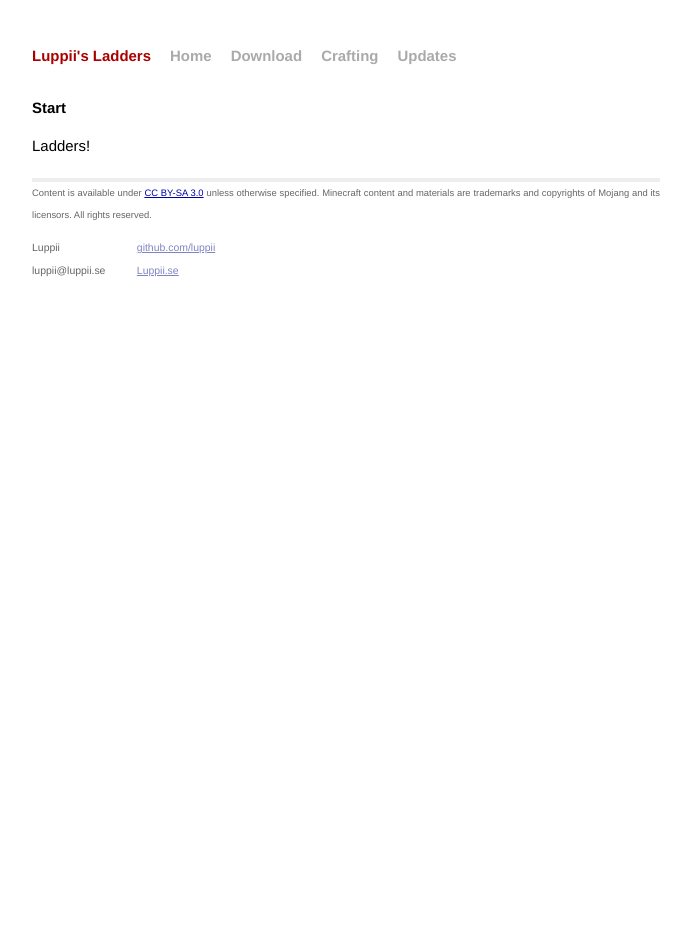
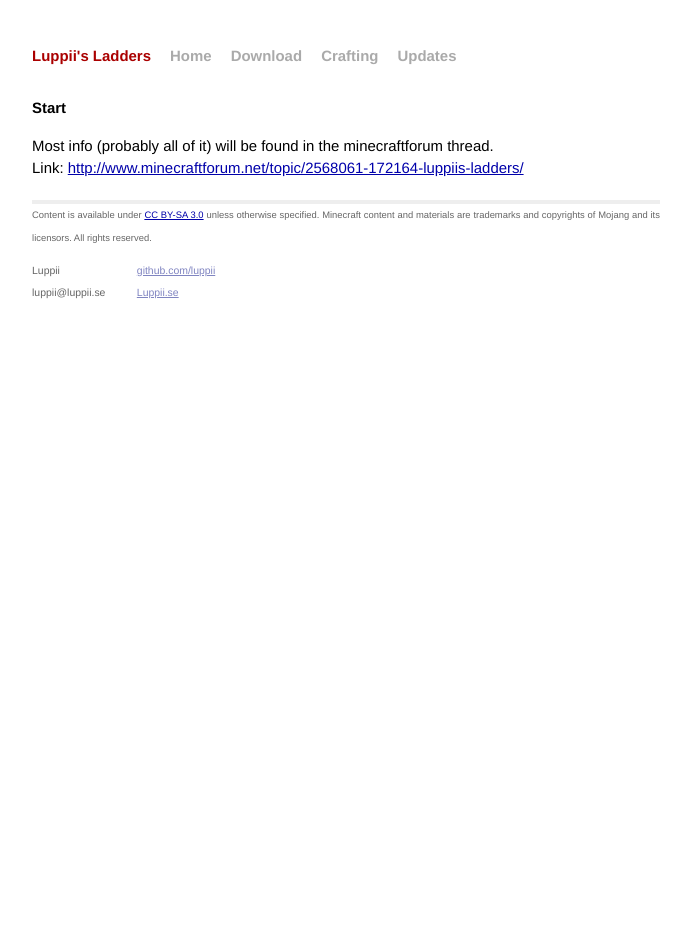
Before and after one commit to Skywebz/LLadders, a Jekyll site: the page built from index.html, in a window 1280 px wide. Shown: the whole page, without its empty margins (294-985 px from the left). Built offline with Jekyll 4.4.1, drawn with Linux system fonts in a browser that asks for light colours; nearby versions of some CDN libraries; Markdown is read by kramdown in place of the engine named in the settings.

Commit message:
Update index.html

```diff
--- a/index.html
+++ b/index.html
@@ -6,5 +6,6 @@ base_url: "./"
 
 <div id="home">
   <h1>Start</h1>
-  <p>Ladders!</p>
+  <p>Most info (probably all of it) will be found in the minecraftforum thread.<br />
+    Link: <a href="http://www.minecraftforum.net/topic/2568061-172164-luppiis-ladders/">http://www.minecraftforum.net/topic/2568061-172164-luppiis-ladders/</a></a></p>
 </div>
```
